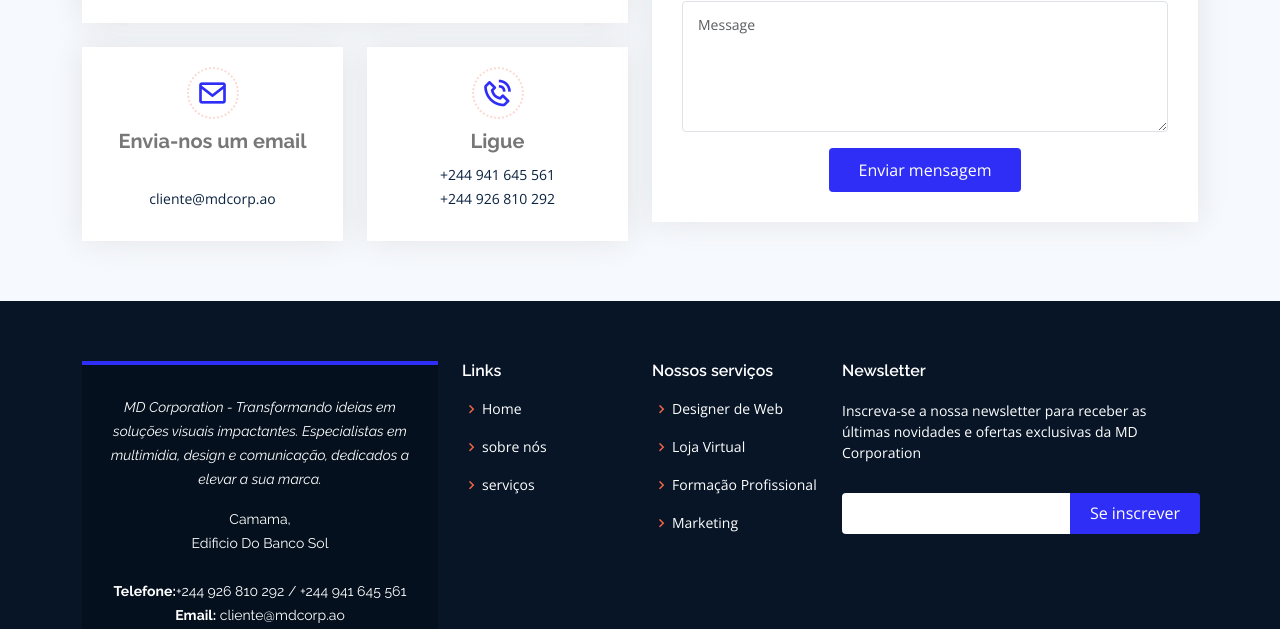
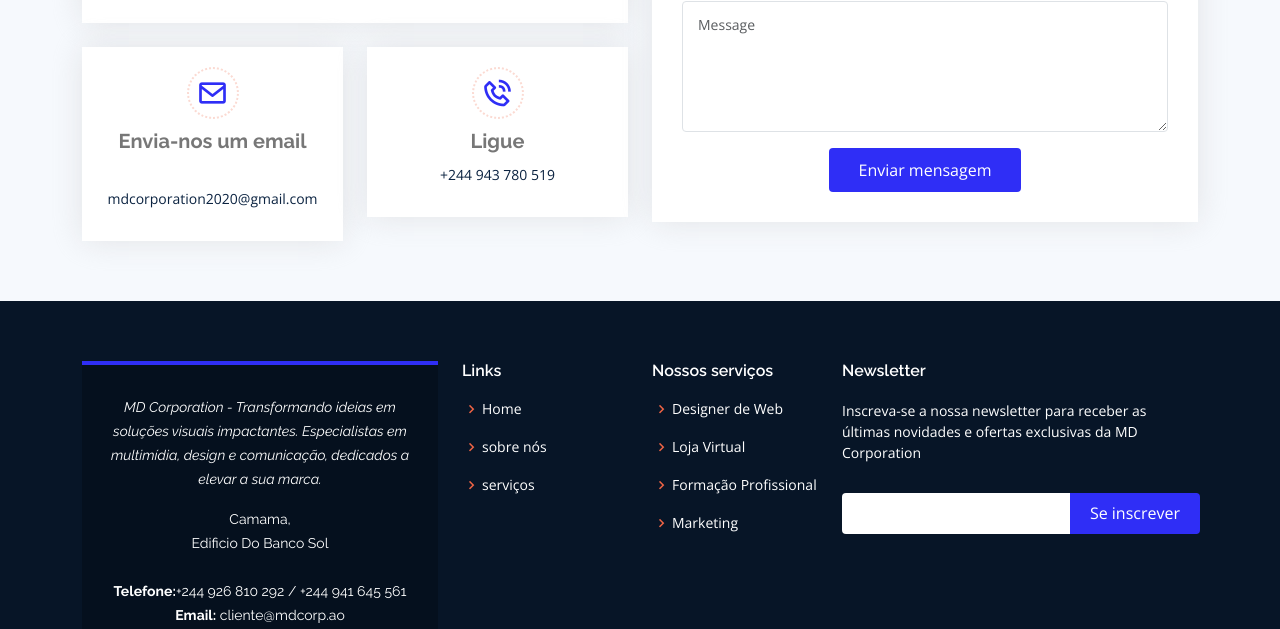
Before and after one commit to GoldenMenina/Mdcorp, a plain HTML site: page index.html in a window 1280 px wide. Shown: the part 8469-9098 px from the top of the page. Drawn offline with nearby package versions, Linux system fonts and the light colour scheme; animation ran at ten frames a second; a script that the page names is missing.

Commit message:
update index.html

```diff
--- a/index.html
+++ b/index.html
@@ -1103,14 +1103,14 @@ da sua marca e engajam o seu público-alvo de maneira eficaz.
               <div class="info-box mt-4">
                   <i class="bx bx-envelope"></i>
                   <h3>Envia-nos um email</h3>
-                  <p><br>cliente@mdcorp.ao</p>
+                  <p><br>mdcorporation2020@gmail.com</p>
                 </div>
               </div>
               <div class="col-md-6">
                 <div class="info-box mt-4">
                   <i class="bx bx-phone-call"></i>
                   <h3>Ligue</h3>
-                  <p>+244 941 645 561<br>+244 926 810 292</p>
+                  <p>+244 943 780 519</p>
                 </div>
               </div>
             </div>
```
